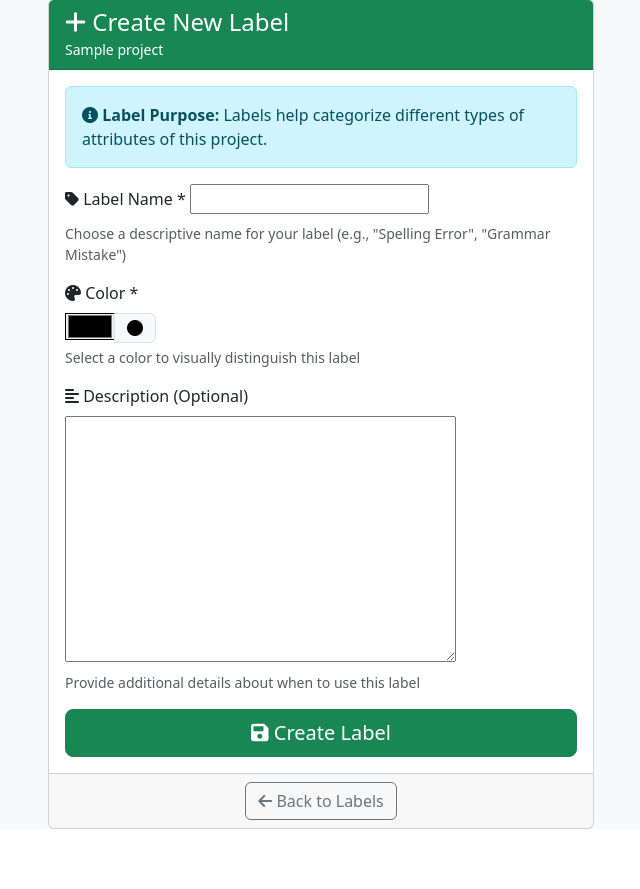
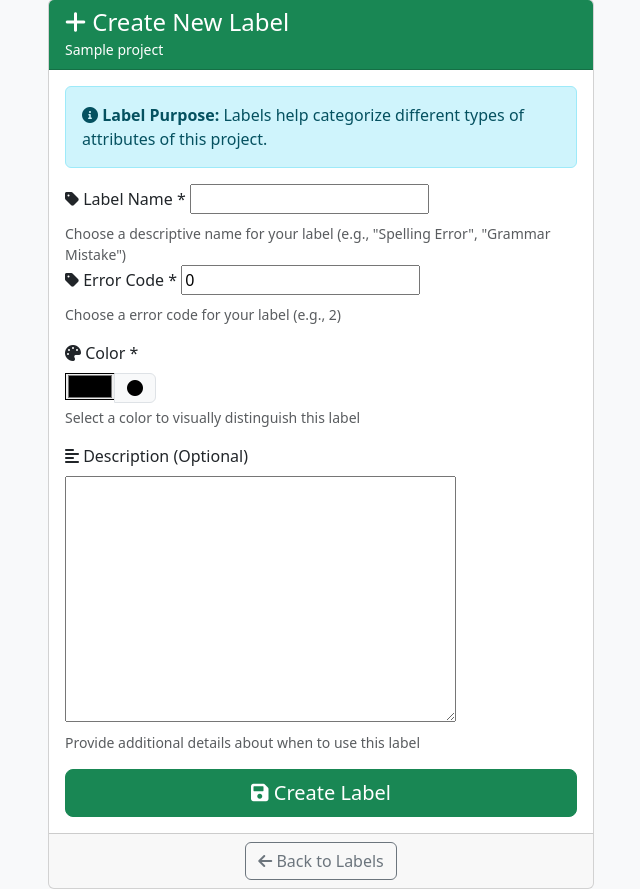
Before and after one commit to Mehedi2017331043/doccano-2, a Django app: page /project/1/1/labels/create/ in a window 1280 px wide. Shown: the part 81-970 px from the top of the page, without its empty margins (319-959 px from the left). Before the commit the page ends 910 px from the top, so only its background shows below. Run offline with Django 5.2, Linux system fonts and the light colour scheme; a user stored in the database is signed in; tables that the repository leaves empty hold one stand-in row (values such as "Sample post").

Commit message:
added error code with label

```diff
--- a/annotation/forms.py
+++ b/annotation/forms.py
@@ -15,7 +15,7 @@ class LabelForm(forms.ModelForm):
 
     class Meta:
         model = Label
-        fields = ['name', 'color', 'description']
+        fields = ['name', 'error_code', 'color', 'description']
 
 class TextForm(forms.ModelForm):
     class Meta:
--- a/annotation/models.py
+++ b/annotation/models.py
@@ -31,6 +31,7 @@ class Project(models.Model):
 
 class Label(models.Model):
     name = models.CharField(max_length=255)
+    error_code = models.IntegerField(default=0)
     color = models.CharField(max_length=7, default='#000000')  # Hex color
     description = models.TextField(blank=True)
     is_static = models.BooleanField(default=False)  # Admin fixed labels
--- a/annotation/views.py
+++ b/annotation/views.py
@@ -3,14 +3,13 @@ from django.contrib.auth.decorators import login_required
 from django.contrib import messages
 from django.http import JsonResponse, HttpResponse
 from django.contrib.auth.models import User
-from django.core import serializers
 from django.db import transaction
 from .models import Project, Label, Text, Annotation, ProjectCollaborator
-from .forms import ProjectForm, LabelForm, TextForm, AnnotationForm
+from .forms import ProjectForm, LabelForm
+from django.core.paginator import Paginator
 import csv
 import io
 import json
-import re
 
 def home(request):
     if request.user.is_authenticated:
@@ -29,25 +28,26 @@ def project_create(request):
             project.save()
             # Create default labels for Bangla errors
             default_labels = [
-                {'name': 'SUB_VERB_AGREEMENT_ERROR', 'color': "#EA6B6B"},
-                {'name': 'SADHU_CHALIT_MIX_ERROR', 'color': "#69F869"},
-                {'name': 'PUNCTUATION_ERROR', 'color': "#8383E2"},
-                {'name': 'NON_WORD_ERROR', 'color': "#F1F14A"},
-                {'name': 'UNKNOWN_WORD', 'color': "#F455F4"},
-                {'name': 'INFLECTION_ERROR', 'color': '#00FFFF'},
-                {'name': 'NO_SPACE_ERROR', 'color': "#956F6F"},
-                {'name': 'EXTAR_SPACE_ERROR', 'color': "#41A441"},
-                {'name': 'INAPPROPRIATE_WORD_USAGE_ERROR', 'color': "#505A68"},
-                {'name': 'PREPOSITION_CONJUNCTION_ERROR', 'color': "#8E8E45"},
-                {'name': 'REPETITION_ERROR', 'color': "#985298"},
-                {'name': 'QUALITY_SENTENCE_ERROR', 'color': "#389494"},
-                {'name': 'REAL_WORD_ERROR', 'color': "#726969"},
+                {'name': 'SUB_VERB_AGREEMENT_ERROR', 'error_code': 2, 'color': "#EA6B6B"},
+                {'name': 'SADHU_CHALIT_MIX_ERROR', 'error_code': 4, 'color': "#69F869"},
+                {'name': 'PUNCTUATION_ERROR', 'error_code': 8, 'color': "#8383E2"},
+                {'name': 'NON_WORD_ERROR', 'error_code': 16, 'color': "#F1F14A"},
+                {'name': 'UNKNOWN_WORD', 'error_code': 32, 'color': "#F455F4"},
+                {'name': 'INFLECTION_ERROR', 'error_code': 64, 'color': '#00FFFF'},
+                {'name': 'NO_SPACE_ERROR', 'error_code': 128, 'color': "#956F6F"},
+                {'name': 'EXTAR_SPACE_ERROR', 'error_code': 256, 'color': "#41A441"},
+                {'name': 'INAPPROPRIATE_WORD_USAGE_ERROR', 'error_code': 512, 'color': "#505A68"},
+                {'name': 'PREPOSITION_CONJUNCTION_ERROR', 'error_code': 1024, 'color': "#8E8E45"},
+                {'name': 'REPETITION_ERROR', 'error_code': 2048, 'color': "#985298"},
+                {'name': 'QUALITY_SENTENCE_ERROR', 'error_code': 4096, 'color': "#389494"},
+                {'name': 'REAL_WORD_ERROR', 'error_code': 8192, 'color': "#726969"},
             ]
             labels_created = 0
             for label_data in default_labels:
                 try:
                     Label.objects.create(
                         name=label_data['name'],
+                        error_code=label_data['error_code'],
                         color=label_data['color'],
                         project=project,
                         created_by=request.user,
@@ -101,7 +101,6 @@ def project_detail(request, user_id, user_project_id):
                 })
             except (IndexError, TypeError, AttributeError):
                 continue
-        import json
         try:
             annotations_json = json.dumps(annotations_data, ensure_ascii=False)
         except (TypeError, ValueError, UnicodeEncodeError):
@@ -114,7 +113,7 @@ def project_detail(request, user_id, user_project_id):
         })
 
     # Pagination - 20 texts per page
-    from django.core.paginator import Paginator
+
     page_number = request.GET.get('page', 1)
     paginator = Paginator(texts_with_status, 20)
     page_obj = paginator.get_page(page_number)
@@ -325,27 +324,78 @@ def _handle_single_file_import(request, project):
 
     else:
         # Plain text import (existing functionality)
-        for row in reader:
-            try:
-                text_id = row.get('ID', row.get('id', ''))
-                text = row.get('Content', row.get('text', ''))
+        # Check if we can use optimized raw import for 2-column CSVs to preserve quotes
+        fieldnames = reader.fieldnames if reader.fieldnames else []
+        is_simple_csv = False
 
-                if not text.strip():
+        # Identify ID and Content columns
+        id_col_name = next((col for col in fieldnames if col.lower() in ['id', 'input_text_id']), None)
+        text_col_name = next((col for col in fieldnames if col.lower() in ['text', 'content']), None)
+
+        if id_col_name and text_col_name and len(fieldnames) == 2:
+            is_simple_csv = True
+            is_id_first = fieldnames.index(id_col_name) == 0
+
+            # Reset file pointer to read raw lines
+            io_string.seek(0)
+            # Skip header
+            next(io_string, None)
+
+            for line in io_string:
+                line = line.rstrip('\r\n')
+                if not line: continue
+
+                try:
+                    # split only on the separator to preserve quotes in content
+                    if is_id_first:
+                        parts = line.split(',', 1)
+                        if len(parts) < 2: continue
+                        text_id = parts[0].strip()
+                        text = parts[1]
+                    else:
+                        parts = line.rsplit(',', 1)
+                        if len(parts) < 2: continue
+                        text = parts[0]
+                        text_id = parts[1].strip()
+
+                    # Remove null bytes for DB safety, but avoid other normalization
+                    if isinstance(text, str):
+                        text = text.replace('\x00', '')
+
+                    Text.objects.create(
+                        project=project,
+                        text_id=text_id,
+                        text=text,
+                    )
+                    imported_texts += 1
+                except Exception as e:
+                    # Log error but continue
+                    print(f"Error importing row: {e}")
                     continue
+        else:
+            # Fallback to standard CSV reader for complex files
+            for row in reader:
+                try:
+                    text_id = row.get('ID', row.get('id', ''))
+                    text = row.get('Content', row.get('text', ''))
 
-                # Ensure text is properly encoded
-                if isinstance(text, str):
-                    text = text.strip().replace('\x00', '').replace('\r', '')
+                    # Helper to clean text without stripping intentional whitespace
+                    if not text:
+                        continue
 
-                Text.objects.create(
-                    project=project,
-                    text_id=text_id,
-                    text=text,
-                )
-                imported_texts += 1
-            except Exception as e:
-                messages.warning(request, f'Error importing row: {str(e)}')
-                continue
+                    # Minimal cleanup: remove null bytes and carriage returns
+                    if isinstance(text, str):
+                        text = text.replace('\x00', '').replace('\r', '')
+
+                    Text.objects.create(
+                        project=project,
+                        text_id=text_id,
+                        text=text,
+                    )
+                    imported_texts += 1
+                except Exception as e:
+                    messages.warning(request, f'Error importing row: {str(e)}')
+                    continue
 
         messages.success(request, f'Successfully imported {imported_texts} texts!')
 
@@ -826,7 +876,6 @@ def export_annotations(request, user_id, user_project_id):
         return response
     else:
         # CSV export
-        import csv
         response = HttpResponse(content_type='text/csv')
         response['Content-Disposition'] = f'attachment; filename="{project.name}_annotations.csv"'
         writer = csv.writer(response)
--- a/templates/label_create.html
+++ b/templates/label_create.html
@@ -30,6 +30,16 @@
                             </div>
                         {% endif %}
                         <div class="form-text">Choose a descriptive name for your label (e.g., "Spelling Error", "Grammar Mistake")</div>
+                        <label for="{{ form.error_code.id_for_label }}" class="form-label">
+                            <i class="fas fa-tag"></i> Error Code *
+                        </label>
+                        {{ form.error_code }}
+                        {% if form.error_code.errors %}
+                            <div class="invalid-feedback d-block">
+                                {% for error in form.error_code.errors %}{{ error }}{% endfor %}
+                            </div>
+                        {% endif %}
+                        <div class="form-text">Choose a error code for your label (e.g., 2)</div>
                     </div>
 
                     <div class="mb-3">
--- a/templates/project_labels.html
+++ b/templates/project_labels.html
@@ -26,6 +26,9 @@
                                         <div class="d-flex align-items-center mb-2">
                                             <i class="fas fa-circle me-2" style="color: {{ label.color }};"></i>
                                             <h6 class="card-title mb-0">{{ label.name }}</h6>
+                                        </div>
+                                        <div class="d-flex align-items-center mb-2">
+                                            <h6 class="card-title mb-0">error_code: {{ label.error_code }}</h6>
                                         </div>
                                         {% if label.description %}
                                             <p class="card-text text-muted small">{{ label.description }}</p>
```
Also changed, not shown: annotation/migrations/0010_label_error_code.py (added).
